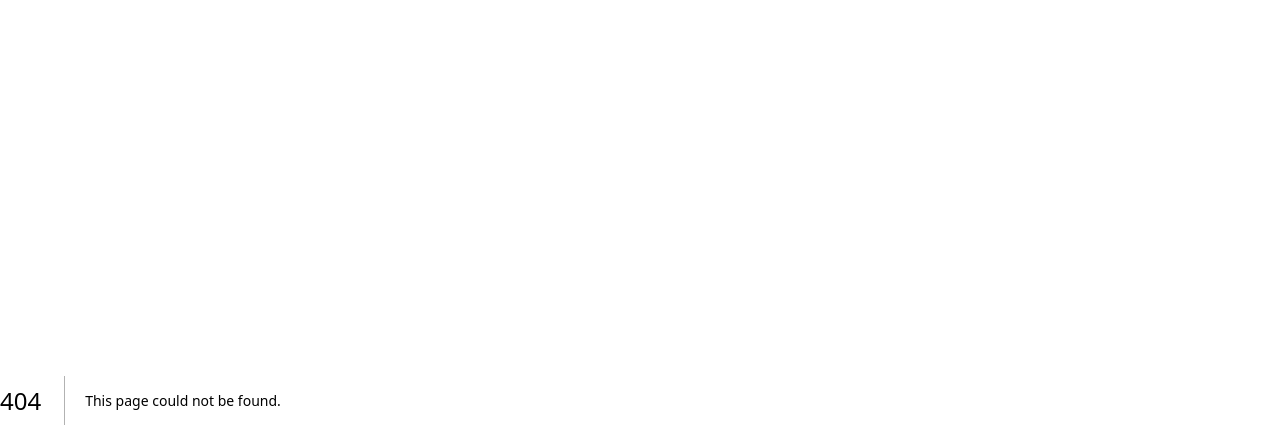
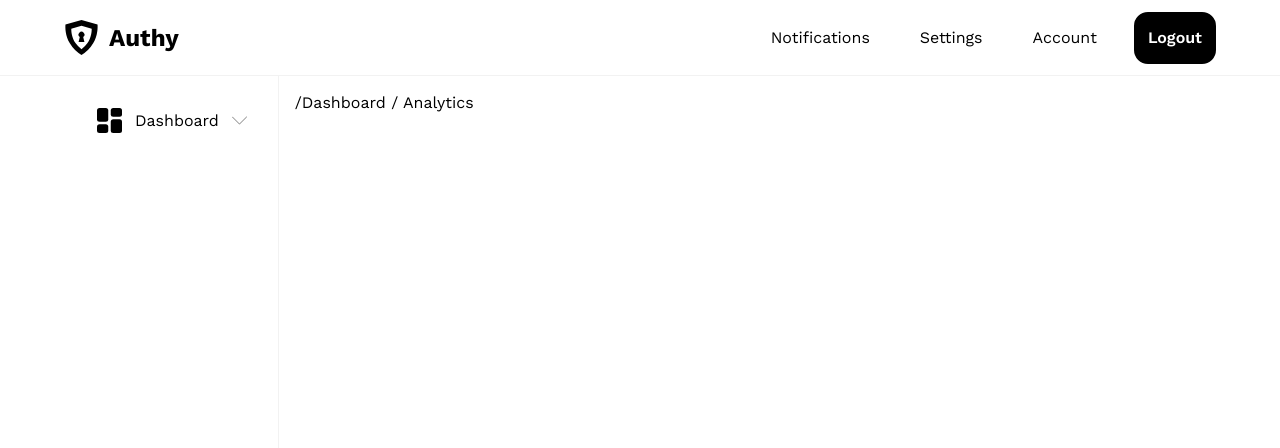
Before and after one commit to githaka-webdev/authy, a Next.js app: page /dashboard/threats in a window 1280 px wide. Before the commit this address had no page. Shown: the top 448 px of the page. Built offline with nearby package versions, Linux system fonts and the light colour scheme.

Commit message:
feat(threats): Threats
- duplicated analytics page to make threats page

```diff
--- /dev/null
+++ b/app/dashboard/threats/page.tsx
@@ -0,0 +1,81 @@
+import type { Metadata } from 'next';
+import {
+    Aside,
+    Authentication,
+    Brand,
+    Breadcrumbs,
+    Button,
+    Container,
+    DashboardContainer,
+    Dropdown,
+    Features,
+    Footer,
+    Form,
+    Header,
+    Hero,
+    Input,
+    Main,
+    Navigation,
+    NavigationItem,
+} from '@/components';
+
+import { MainStyles } from '@/styles';
+
+export const metadata: Metadata = {
+    title: 'Authy - Dashboard',
+};
+
+export default function Dashboard() {
+    return (
+        <div className='dashboard'>
+            <Header>
+                <Brand />
+                <Navigation>
+                    <NavigationItem
+                        name='Notifications'
+                        link='/'
+                    />
+                    <NavigationItem
+                        name='Settings'
+                        link='/'
+                    />
+                    <NavigationItem
+                        name='Account'
+                        link='/'
+                    />
+                    <Button
+                        name='Logout'
+                        link='/login'
+                    />
+                </Navigation>
+            </Header>
+            <DashboardContainer>
+                <Aside>
+                    <Dropdown
+                        link=''
+                        name='Dashboard'
+                        icon='/icons/dashboard.svg'
+                        icon_name='Dashboard Icon'
+                    >
+                        <NavigationItem
+                            name='Dashboard'
+                            link=''
+                        />
+                        <NavigationItem
+                            name='Analytics'
+                            link=''
+                            active
+                        />
+                        <NavigationItem
+                            name='Threats'
+                            link=''
+                        />
+                    </Dropdown>
+                </Aside>
+                <Main style={MainStyles.main_more}>
+                    <Breadcrumbs name='/Dashboard / Analytics' />
+                </Main>
+            </DashboardContainer>
+        </div>
+    );
+}
```
